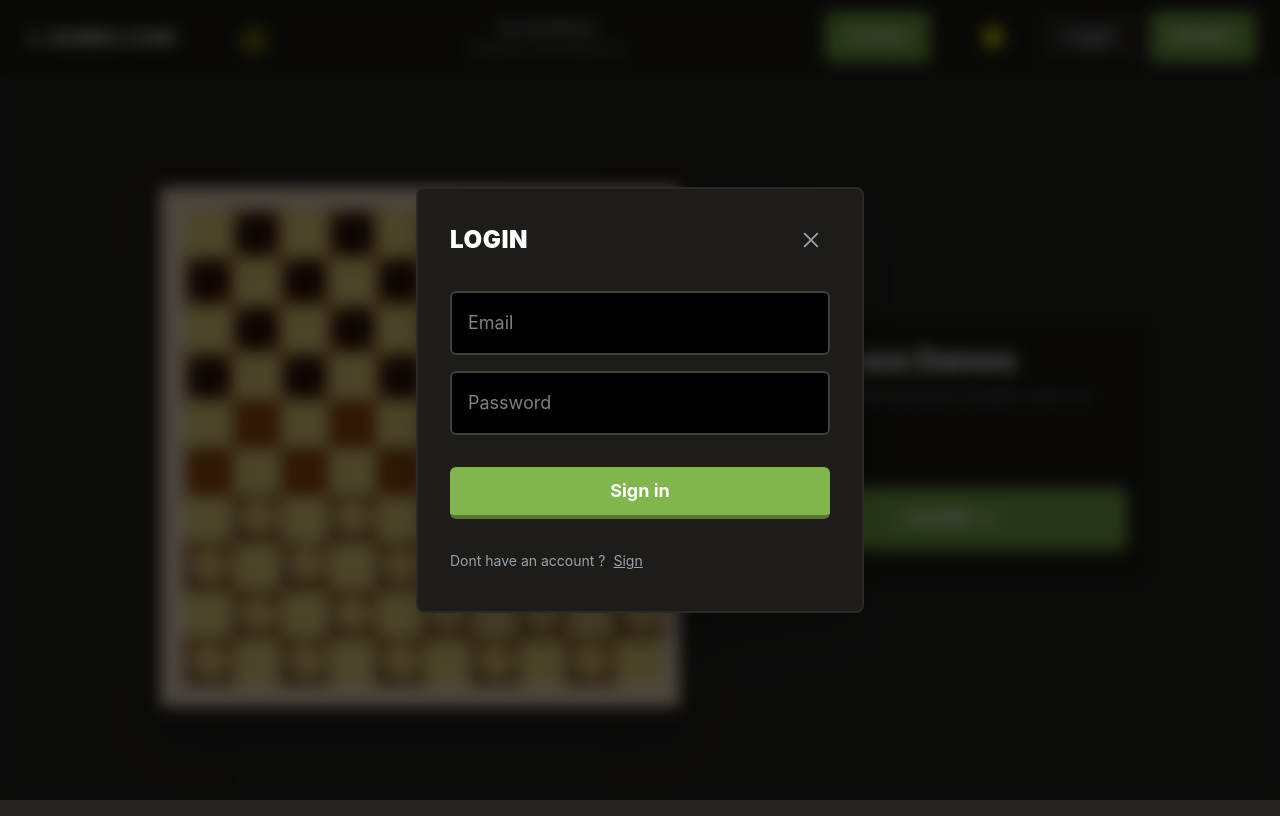
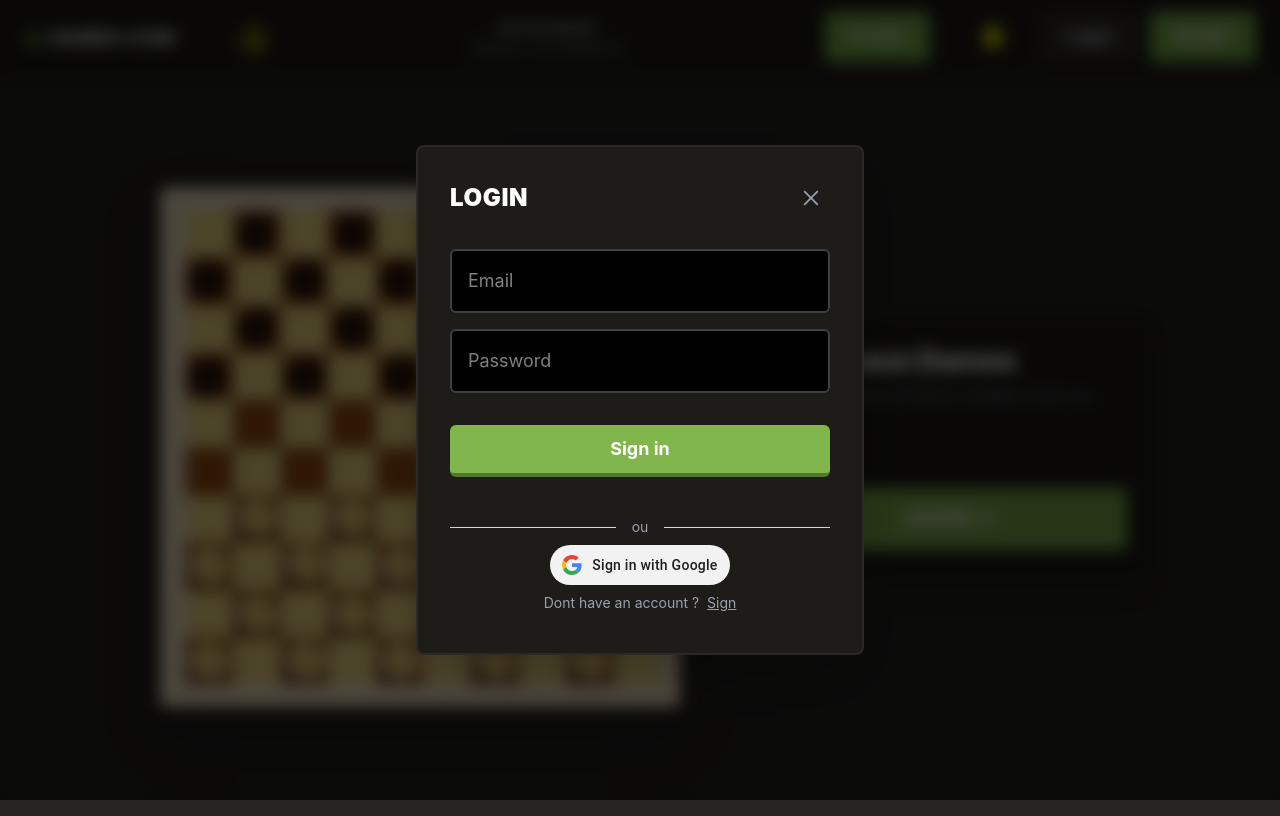
Before and after one commit to nmartin-git/ft_checkmate, a Next.js app: page / in a window 1280 px wide. Both pictures are taken after a click on the element 993 px from the left and 38 px from the top of the page. Built offline with nearby package versions, Linux system fonts and the light colour scheme; no server answers.

Commit message:
feat(stats): fix stats and add google auth button in login

```diff
--- a/app/globals.css
+++ b/app/globals.css
@@ -24,3 +24,112 @@
   color: var(--foreground);
   font-family: Arial, Helvetica, sans-serif;
 } */
+
+.gsi-material-button {
+  -moz-user-select: none;
+  -webkit-user-select: none;
+  -ms-user-select: none;
+  user-select: none;
+  appearance: none;
+  -webkit-appearance: none;
+  background-color: #f2f2f2;
+  background-image: none;
+  border: none;
+  -webkit-border-radius: 20px;
+  border-radius: 20px;
+  -webkit-box-sizing: border-box;
+  box-sizing: border-box;
+  color: #1f1f1f;
+  cursor: pointer;
+  font-family: 'Roboto', arial, sans-serif;
+  font-size: 14px;
+  height: 40px;
+  letter-spacing: 0.25px;
+  outline: none;
+  overflow: hidden;
+  padding: 0 12px;
+  position: relative;
+  text-align: center;
+  -webkit-transition: background-color .218s, border-color .218s, box-shadow .218s;
+  transition: background-color .218s, border-color .218s, box-shadow .218s;
+  vertical-align: middle;
+  white-space: nowrap;
+  width: auto;
+  max-width: 400px;
+  min-width: min-content;
+}
+
+.gsi-material-button .gsi-material-button-icon {
+  height: 20px;
+  margin-right: 10px;
+  min-width: 20px;
+  width: 20px;
+}
+
+.gsi-material-button .gsi-material-button-content-wrapper {
+  -webkit-align-items: center;
+  align-items: center;
+  display: flex;
+  -webkit-flex-direction: row;
+  flex-direction: row;
+  -webkit-flex-wrap: nowrap;
+  flex-wrap: nowrap;
+  height: 100%;
+  justify-content: space-between;
+  position: relative;
+  width: 100%;
+}
+
+.gsi-material-button .gsi-material-button-contents {
+  -webkit-flex-grow: 1;
+  flex-grow: 1;
+  font-family: 'Roboto', arial, sans-serif;
+  font-weight: 500;
+  overflow: hidden;
+  text-overflow: ellipsis;
+  vertical-align: top;
+}
+
+.gsi-material-button .gsi-material-button-state {
+  -webkit-transition: opacity .218s;
+  transition: opacity .218s;
+  bottom: 0;
+  left: 0;
+  opacity: 0;
+  position: absolute;
+  right: 0;
+  top: 0;
+}
+
+.gsi-material-button:disabled {
+  cursor: default;
+  background-color: #ffffff61;
+}
+
+.gsi-material-button:disabled .gsi-material-button-state {
+  background-color: #1f1f1f1f;
+}
+
+.gsi-material-button:disabled .gsi-material-button-contents {
+  opacity: 38%;
+}
+
+.gsi-material-button:disabled .gsi-material-button-icon {
+  opacity: 38%;
+}
+
+.gsi-material-button:not(:disabled):active .gsi-material-button-state,
+.gsi-material-button:not(:disabled):focus .gsi-material-button-state {
+  background-color: #001d35;
+  opacity: 12%;
+}
+
+.gsi-material-button:not(:disabled):hover {
+  -webkit-box-shadow: 0 1px 2px 0 rgba(60, 64, 67, .30), 0 1px 3px 1px rgba(60, 64, 67, .15);
+  box-shadow: 0 1px 2px 0 rgba(60, 64, 67, .30), 0 1px 3px 1px rgba(60, 64, 67, .15);
+}
+
+.gsi-material-button:not(:disabled):hover .gsi-material-button-state {
+  background-color: #001d35;
+  opacity: 8%;
+}
--- a/src/components/Modals/LoginModal.tsx
+++ b/src/components/Modals/LoginModal.tsx
@@ -119,13 +119,38 @@
             </div>
         )
         footerContent = (
-           <div className="flex flex-row py-2">
+           <div className="flex flex-col py-2">
+                <div className="relative flex py-2 items-center w-full">
+                <div className="flex-grow border-t border-gray-300"></div>
+                <span className="flex-shrink mx-4 text-gray-400 text-sm">ou</span>
+                <div className="flex-grow border-t border-gray-300"></div>
+                </div>
+                <div className="w-full">
+                <button className="gsi-material-button w-full">
+                    <div className="gsi-material-button-state"></div>
+                    <div className="gsi-material-button-content-wrapper">
+                      <div className="gsi-material-button-icon">
+                        <svg version="1.1" xmlns="http://www.w3.org/2000/svg" viewBox="0 0 48 48" style={{display: 'block'}}>
+                          <path fill="#EA4335" d="M24 9.5c3.54 0 6.71 1.22 9.21 3.6l6.85-6.85C35.9 2.38 30.47 0 24 0 14.62 0 6.51 5.38 2.56 13.22l7.98 6.19C12.43 13.72 17.74 9.5 24 9.5z"></path>
+                          <path fill="#4285F4" d="M46.98 24.55c0-1.57-.15-3.09-.38-4.55H24v9.02h12.94c-.58 2.96-2.26 5.48-4.78 7.18l7.73 6c4.51-4.18 7.09-10.36 7.09-17.65z"></path>
+                          <path fill="#FBBC05" d="M10.53 28.59c-.48-1.45-.76-2.99-.76-4.59s.27-3.14.76-4.59l-7.98-6.19C.92 16.46 0 20.12 0 24c0 3.88.92 7.54 2.56 10.78l7.97-6.19z"></path>
+                          <path fill="#34A853" d="M24 48c6.48 0 11.93-2.13 15.89-5.81l-7.73-6c-2.15 1.45-4.92 2.3-8.16 2.3-6.26 0-11.57-4.22-13.47-9.91l-7.98 6.19C6.51 42.62 14.62 48 24 48z"></path>
+                          <path fill="none" d="M0 0h48v48H0z"></path>
+                        </svg>
+                      </div>
+                      <span className="gsi-material-button-contents">Sign in with Google</span>
+                      <span style={{display: 'none'}}>Sign in with Google</span>
+                    </div>
+                </button>
+                </div>
+                <div className="flex flex-row justify-center w-full pt-2 text-sm">
                 <p className="pr-2">Dont have an account ? </p>
                 <span className="
                 text-decoration-line: underline
                 cursor-pointer
                 hover:opacity-50
                 " onClick={onToggle}>Sign</span>
+                </div>
            </div>
         )
     }
--- a/src/lib/stats.ts
+++ b/src/lib/stats.ts
@@ -2,22 +2,34 @@
 
 async function getStats(userId : string)
 {
-    const rows = await prisma.game.groupBy({
-        by: ["result"],
+    const games = await prisma.game.findMany({
         where: {
-            id: userId
+            OR: [{ white_player_id: userId },{ black_player_id: userId }]
         },
-        _count: { _all: true },
+        select: {
+        	result: true,
+        	white_player_id: true
+    	}
     })
-    const stats = { WIN: 0, LOSS: 0, DRAW: 0 }
-    for (const r of rows)
-        stats[r.result as "WIN" | "LOSS" | "DRAW"] = r._count._all
-	const totalGames = stats.WIN + stats.LOSS + stats.DRAW
+	let wins = 0
+	let losses = 0
+	let draws = 0
+	for (const g of games)
+	{
+        if (g.result === "DRAW")
+			draws++
+		else if (g.result === "WHITE")
+			g.white_player_id === userId ? wins++ : losses++
+		else if (g.result === "BLACK")
+			g.white_player_id === userId ? losses++ : wins++
+	}
+	const totalGames = wins + losses + draws
 	let winRate : number
 	if (totalGames)
-		winRate = stats.WIN / totalGames
+		winRate = wins / totalGames
 	else
 		winRate = 0
+	return { winrate: winRate, wins: wins, losses: losses, draws: draws}
 }
 
 async function eloHistoric(userId : string, durationStats : number = 0)
```
Lines whose indentation alone changed are shown as unchanged.
